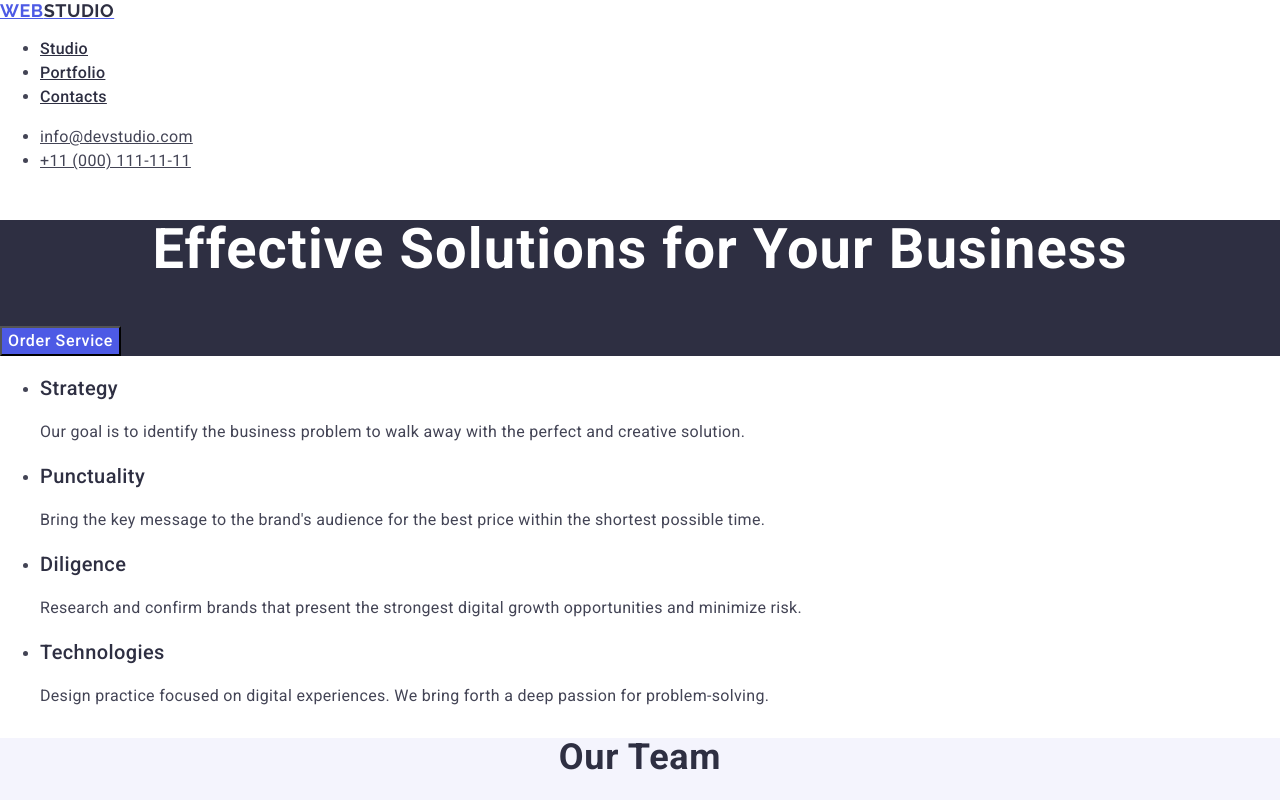
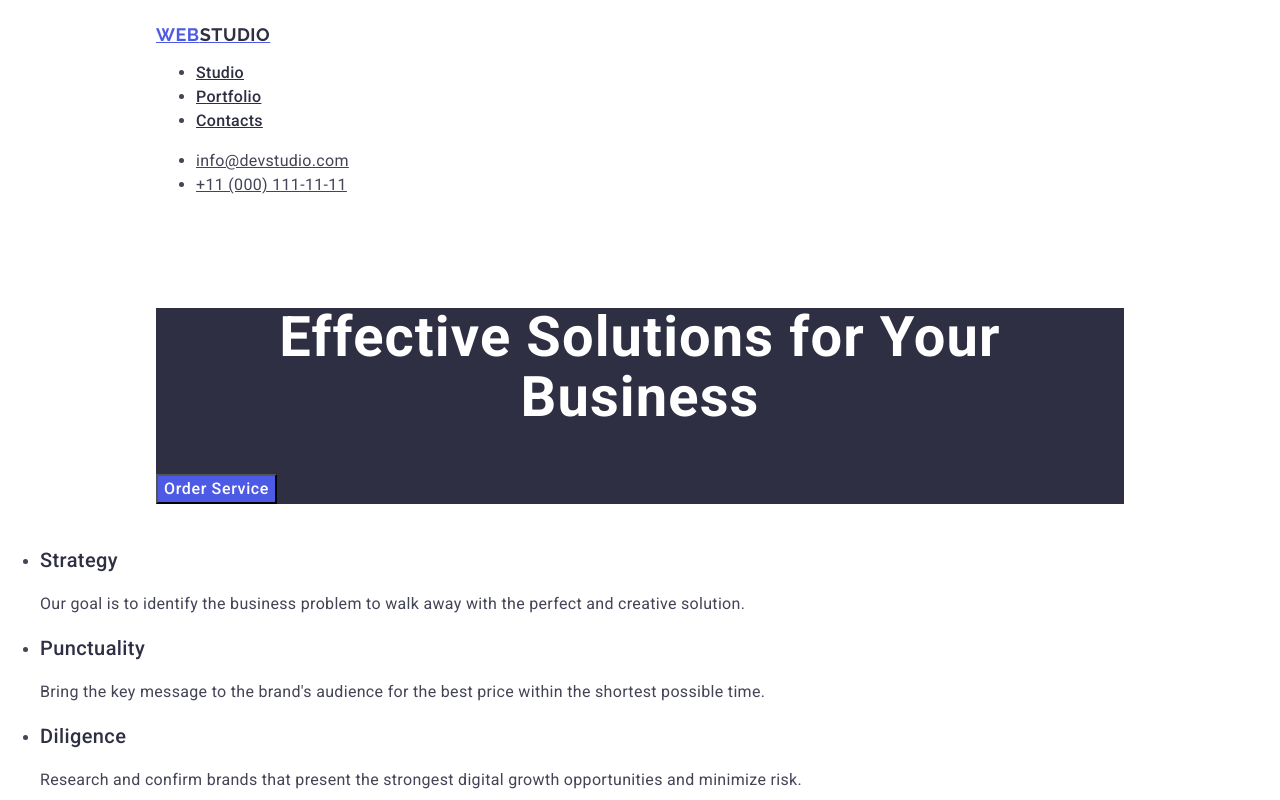
Before and after one commit to AlbinaKost/goit-home-work-03, a plain HTML site: page index.html in a window 1280 px wide. Shown: the top 800 px of the page. Drawn offline with nearby package versions, Linux system fonts and the light colour scheme.

Commit message:
uptade file

```diff
--- a/css/styles.css
+++ b/css/styles.css
@@ -3,6 +3,13 @@
     background-color: #FFFFFF;
     color: #434455;
  }
+.container {
+  padding-left: 156px;
+  padding-right: 156px;
+  padding-top: 24px;
+  padding-bottom: 24px ;
+}
+
 .header-logo {
   font-family: "Raleway", sans-serif
 }
@@ -12,6 +19,7 @@
  }
 .hero {
   background: #2E2F42;
+
 }
  .header-logo {
    color: #4d5ae5 ;
--- a/index.html
+++ b/index.html
@@ -21,10 +21,11 @@
     rel="stylesheet"
     href="https://cdn.jsdelivr.net/npm/modern-normalize@2.0.0/modern-normalize.min.css"
   />
-
+  <link rel="stylesheet" href="https://cdnjs.cloudflare.com/ajax/libs/modern-normalize/2.0.0/modern-normalize.min.css" integrity="sha512-4xo8blKMVCiXpTaLzQSLSw3KFOVPWhm/TRtuPVc4WG6kUgjH6J03IBuG7JZPkcWMxJ5huwaBpOpnwYElP/m6wg==" crossorigin="anonymous" referrerpolicy="no-referrer" />
   <link rel="stylesheet" href="./css/styles.css" />
  </head>
 <body>
+  <div class="container">
   <header class="header">
 <nav class="header-navigation">
   <a class="header-logo" href="./index.html" >Web<span class="span-studio">Studio</span></a>
@@ -45,11 +46,14 @@
         </ul>
       </address>
     </header>
+    </div>
+    <div class="container">
     <main>
       <section class="hero">
         <h1 class="hero-title">Effective Solutions for Your Business</h1>
         <button class="hero-bye-btn" type="button">Order Service</button>
       </section>
+      </div>
       <section>
         <h2 class="title-text" hidden>Name</h2>
         <ul>
@@ -83,6 +87,7 @@
           </li>
         </ul>
       </section>
+
       <section class="contact-aside-item">
         <h2 class="subject-content-aside">Our Team</h2>
         <ul class="section-items">
```
